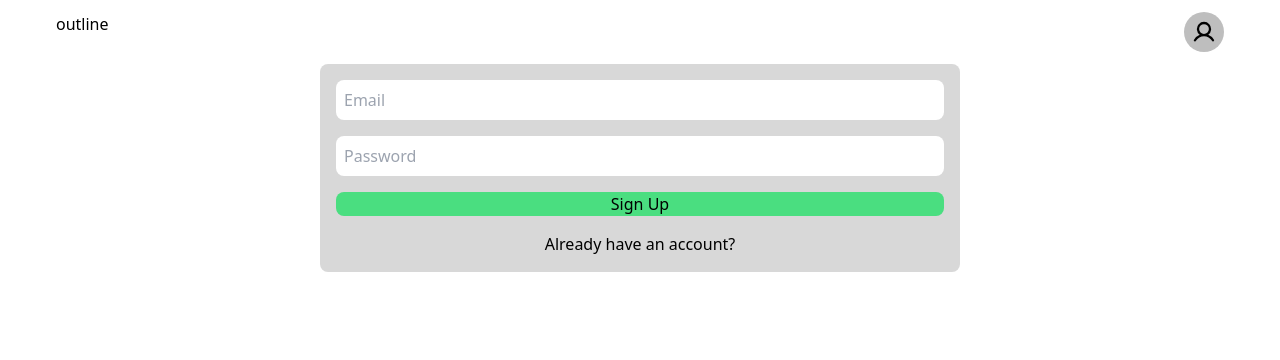
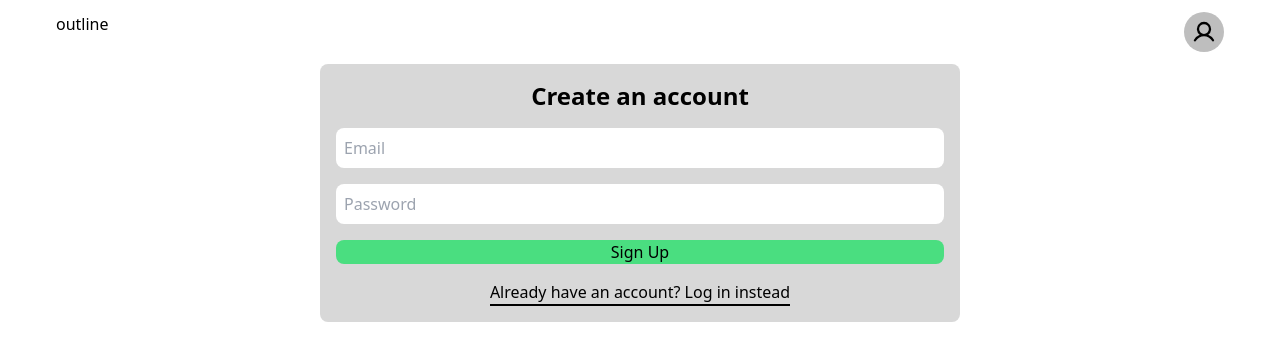
Before and after one commit to henrygraesberg/project-planner, a Nuxt app: page /auth in a window 1280 px wide. Shown: the top 360 px of the page. Built offline with nearby package versions, Linux system fonts and the light colour scheme; no server answers.

Commit message:
Add cookie to send user to sign in page if previously logged in

```diff
--- a/pages/auth.vue
+++ b/pages/auth.vue
@@ -6,6 +6,7 @@ definePageMeta({
 const email = ref('')
 const password = ref('')
 
+const signedInCookie = useCookie('signedInPreviously')
 const isSignUp = ref(true)
 
 const client = useSupabaseClient()
@@ -15,25 +16,22 @@ const signUp = async () => {
     email: email.value,
     password: password.value,
   })
-  console.log("sign up")
-  console.log(data.user)
-  console.log(error)
 }
 const signIn = async () => {
   const { data, error } = await client.auth.signInWithPassword({
     email: email.value,
     password: password.value,
   })
-  console.log("sign in")
-  console.log(data.user)
-  console.log(error)
 }
 
 const user = useSupabaseUser()
 onMounted(() => {
+  if(signedInCookie.value) {
+    isSignUp.value = false
+  }
   watchEffect(() => {
     if (user.value) {
-      console.log(user.value)
+      signedInCookie.value = true
       navigateTo('/dashboard')
     }
   })
@@ -46,13 +44,16 @@ onMounted(() => {
     @submit.prevent="() => (isSignUp ? signUp() : signIn())"
     class="flex flex-col items-center gap-4 w-[50%] p-4 bg-text-grey/60 rounded-lg"
     >
+      <h2 class="font-bold text-2xl">
+        {{ isSignUp ? "Create an account" : "Log into your account" }}
+      </h2>
       <input type="email" placeholder="Email" v-model="email" class="w-full p-2 rounded-lg" />
       <input type="password" placeholder="Password" v-model="password" class="w-full p-2 rounded-lg" />
       <button type="submit" class="w-full bg-green-400 rounded-lg">
         {{ isSignUp ? 'Sign Up' : 'Sign In' }}
       </button>
-      <button type="button" @click="isSignUp = !isSignUp">
-        {{ isSignUp ? 'Already have an account?' : 'Create an account' }}
+      <button type="button" @click="isSignUp = !isSignUp" class="border-b-2 border-b-black">
+        {{ isSignUp ? 'Already have an account? Log in instead' : 'New user? Create an account' }}
       </button>
     </form>
   </div>
```
